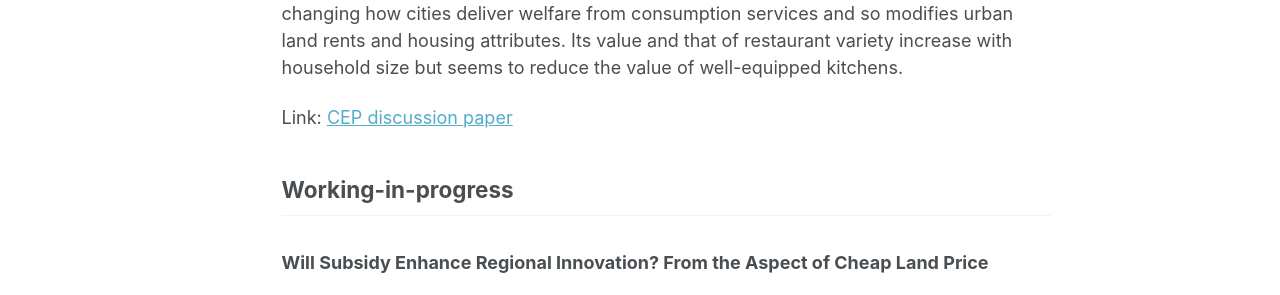
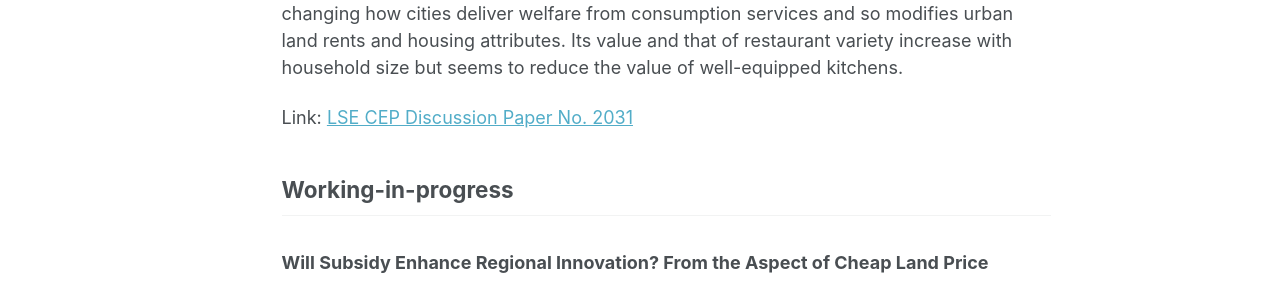
Before and after one commit to leahxqing/leahxqing.github.io, a Jekyll site: the page built from _pages/publications.md, in a window 1280 px wide and 1350 px high. Shown: the part 540-835 px from the top of the window. Built offline with Jekyll 4.4.1, drawn with Linux system fonts in a browser that asks for light colours.

Commit message:
Update publications.md

```diff
--- a/_pages/publications.md
+++ b/_pages/publications.md
@@ -11,7 +11,7 @@
 
 Abstract: Home delivery reduced the value of cities as locations to access variety in durable consumption goods. Food delivery services (FDS) are doing the same for restaurants. Home-streaming of sports or home-delivered restaurant meals are close but not perfect substitutes for the live experiences. Here we investigate the impact of FDS in Beijing. Employing a Bartik IV strategy, we find that a one standard deviation increase in the number of FDS-accessible restaurants generates a 7.1% increase in property values. The premium is estimated as equivalent to half a top-quality school. FDS appears to be changing how cities deliver welfare from consumption services and so modifies urban land rents and housing attributes. Its value and that of restaurant variety increase with household size but seems to reduce the value of well-equipped kitchens.
 
-Link: [CEP discussion paper](https://cep.lse.ac.uk/_NEW/PUBLICATIONS/abstract.asp?index=11134)
+Link: [LSE CEP Discussion Paper No. 2031](https://cep.lse.ac.uk/_NEW/PUBLICATIONS/abstract.asp?index=11134)
 
 ## Working-in-progress
 ### Will Subsidy Enhance Regional Innovation? From the Aspect of Cheap Land Price
```
